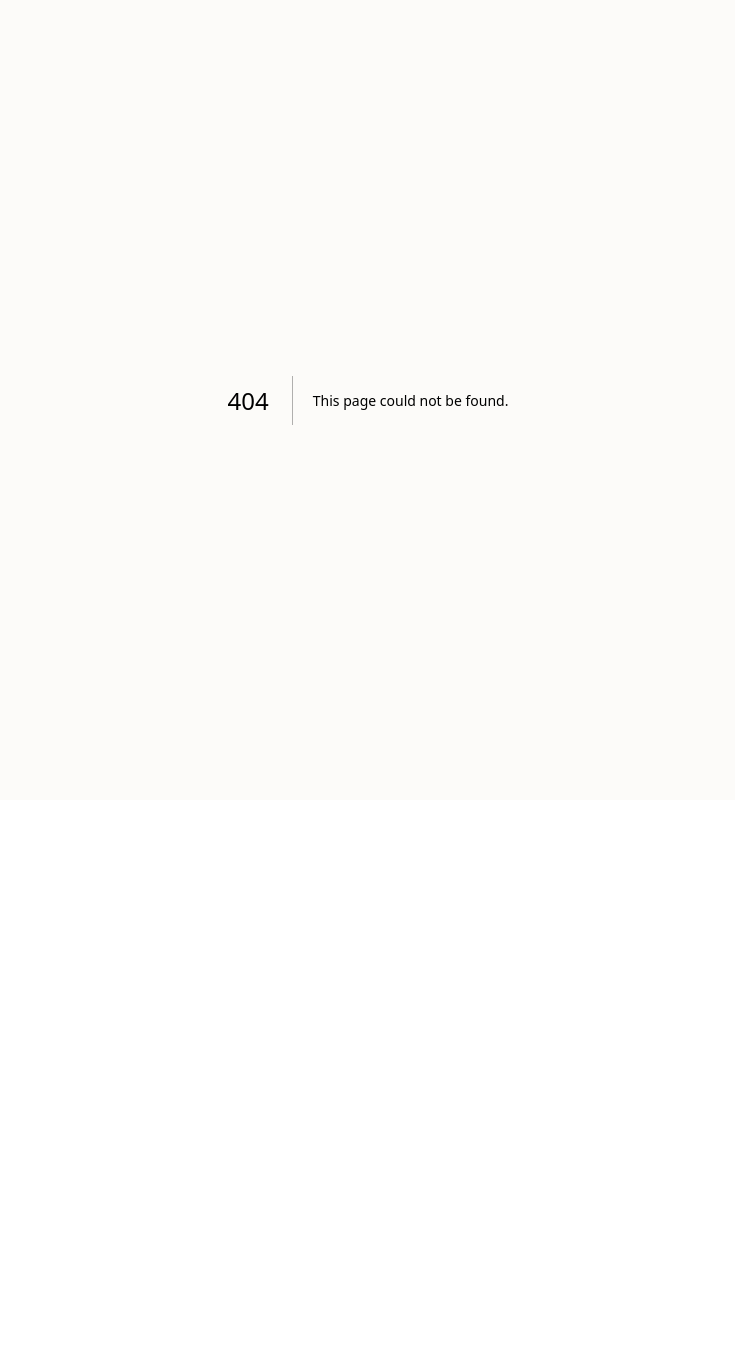
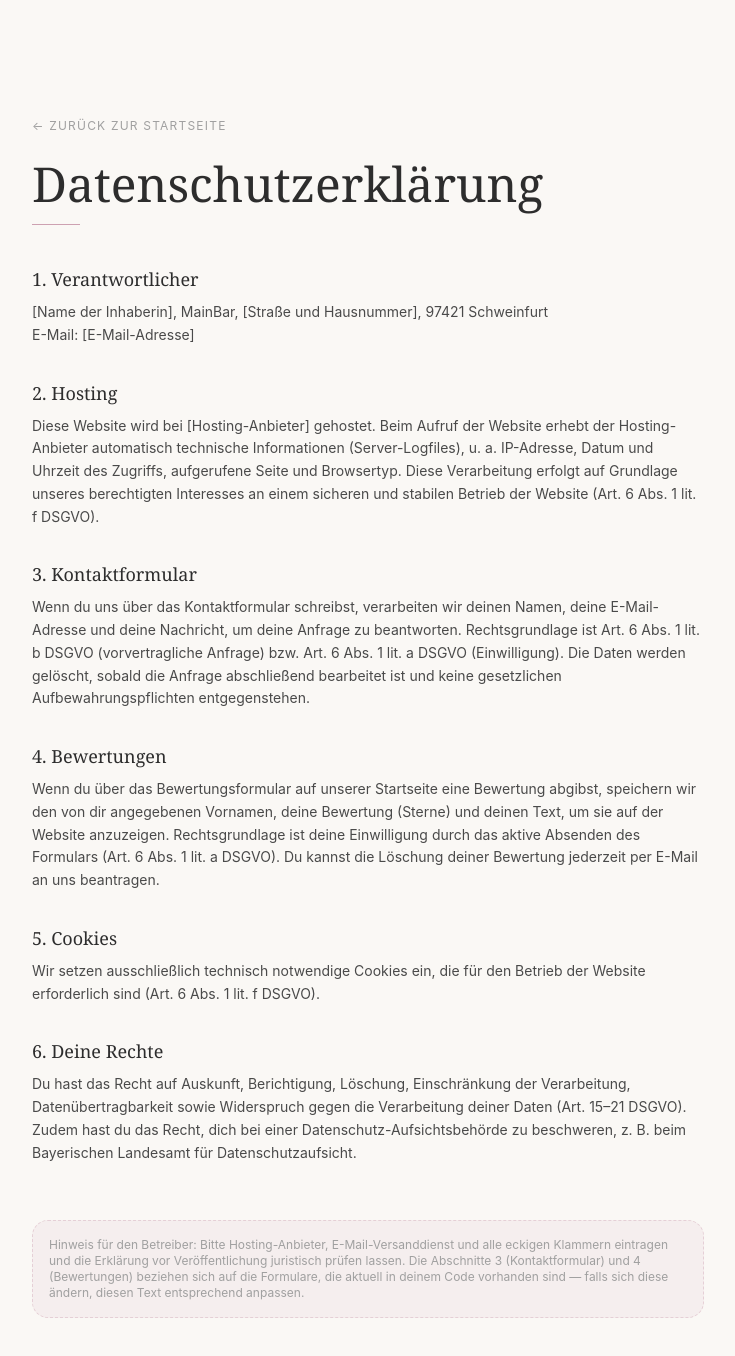
Before and after one commit to rickmaity07-maker/mainbar-website, a Next.js app: page /datenschutz in a window 1280 px wide. Before the commit this address had no page. Shown: the top 1356 px of the page, without its empty margins (272-1007 px from the left). Before the commit the page ends 800 px from the top, so only its background shows below. Built offline with nearby package versions, Linux system fonts and the light colour scheme; a web font is replaced by a local one.

Commit message:
inpressum and datechutz page created and working

```diff
--- /dev/null
+++ b/app/datenschutz/page.tsx
@@ -0,0 +1,95 @@
+import Link from "next/link";
+
+export const metadata = { title: "Datenschutzerklärung | MainBar" };
+
+export default function DatenschutzPage() {
+  return (
+    <main className="min-h-screen w-full bg-[#faf8f5] px-6 py-20 md:py-28">
+      <div className="max-w-2xl mx-auto">
+        <Link
+          href="/"
+          className="text-[#a0a0a0] hover:text-[#cda1b1] uppercase tracking-widest text-[10px] md:text-xs transition-colors"
+        >
+          ← Zurück zur Startseite
+        </Link>
+
+        <h1 className="font-serif text-4xl md:text-5xl text-[#2d2d2d] mt-6 mb-4">
+          Datenschutzerklärung
+        </h1>
+        <div className="w-12 h-px bg-[#cda1b1] mb-10" />
+
+        <div className="space-y-8 text-sm text-[#2d2d2d] leading-relaxed">
+          <section>
+            <h2 className="font-serif text-lg text-[#2d2d2d] mb-2">1. Verantwortlicher</h2>
+            <p className="text-[#4a4a4a]">
+              [Name der Inhaberin], MainBar, [Straße und Hausnummer], 97421 Schweinfurt
+              <br />
+              E-Mail: [E-Mail-Adresse]
+            </p>
+          </section>
+
+          <section>
+            <h2 className="font-serif text-lg text-[#2d2d2d] mb-2">2. Hosting</h2>
+            <p className="text-[#4a4a4a]">
+              Diese Website wird bei [Hosting-Anbieter] gehostet. Beim Aufruf der Website erhebt
+              der Hosting-Anbieter automatisch technische Informationen (Server-Logfiles), u. a.
+              IP-Adresse, Datum und Uhrzeit des Zugriffs, aufgerufene Seite und Browsertyp. Diese
+              Verarbeitung erfolgt auf Grundlage unseres berechtigten Interesses an einem sicheren
+              und stabilen Betrieb der Website (Art. 6 Abs. 1 lit. f DSGVO).
+            </p>
+          </section>
+
+          <section>
+            <h2 className="font-serif text-lg text-[#2d2d2d] mb-2">3. Kontaktformular</h2>
+            <p className="text-[#4a4a4a]">
+              Wenn du uns über das Kontaktformular schreibst, verarbeiten wir deinen Namen, deine
+              E-Mail-Adresse und deine Nachricht, um deine Anfrage zu beantworten. Rechtsgrundlage
+              ist Art. 6 Abs. 1 lit. b DSGVO (vorvertragliche Anfrage) bzw. Art. 6 Abs. 1 lit. a
+              DSGVO (Einwilligung). Die Daten werden gelöscht, sobald die Anfrage abschließend
+              bearbeitet ist und keine gesetzlichen Aufbewahrungspflichten entgegenstehen.
+            </p>
+          </section>
+
+          <section>
+            <h2 className="font-serif text-lg text-[#2d2d2d] mb-2">4. Bewertungen</h2>
+            <p className="text-[#4a4a4a]">
+              Wenn du über das Bewertungsformular auf unserer Startseite eine Bewertung
+              abgibst, speichern wir den von dir angegebenen Vornamen, deine Bewertung
+              (Sterne) und deinen Text, um sie auf der Website anzuzeigen. Rechtsgrundlage ist
+              deine Einwilligung durch das aktive Absenden des Formulars (Art. 6 Abs. 1 lit. a
+              DSGVO). Du kannst die Löschung deiner Bewertung jederzeit per E-Mail an uns
+              beantragen.
+            </p>
+          </section>
+
+          <section>
+            <h2 className="font-serif text-lg text-[#2d2d2d] mb-2">5. Cookies</h2>
+            <p className="text-[#4a4a4a]">
+              Wir setzen ausschließlich technisch notwendige Cookies ein, die für den Betrieb der
+              Website erforderlich sind (Art. 6 Abs. 1 lit. f DSGVO).
+            </p>
+          </section>
+
+          <section>
+            <h2 className="font-serif text-lg text-[#2d2d2d] mb-2">6. Deine Rechte</h2>
+            <p className="text-[#4a4a4a]">
+              Du hast das Recht auf Auskunft, Berichtigung, Löschung, Einschränkung der
+              Verarbeitung, Datenübertragbarkeit sowie Widerspruch gegen die Verarbeitung deiner
+              Daten (Art. 15–21 DSGVO). Zudem hast du das Recht, dich bei einer
+              Datenschutz-Aufsichtsbehörde zu beschweren, z. B. beim Bayerischen Landesamt für
+              Datenschutzaufsicht.
+            </p>
+          </section>
+        </div>
+
+        <div className="mt-14 rounded-2xl border border-dashed border-[#cda1b1]/40 bg-[#cda1b1]/10 p-4 text-xs text-[#a0a0a0]">
+          Hinweis für den Betreiber: Bitte Hosting-Anbieter, E-Mail-Versanddienst und alle eckigen
+          Klammern eintragen und die Erklärung vor Veröffentlichung juristisch prüfen lassen.
+          Die Abschnitte 3 (Kontaktformular) und 4 (Bewertungen) beziehen sich auf die
+          Formulare, die aktuell in deinem Code vorhanden sind — falls sich diese ändern,
+          diesen Text entsprechend anpassen.
+        </div>
+      </div>
+    </main>
+  );
+}
--- /dev/null
+++ b/app/impressum/page.tsx
@@ -0,0 +1,83 @@
+import Link from "next/link";
+
+export const metadata = { title: "Impressum | MainBar" };
+
+export default function ImpressumPage() {
+  return (
+    <main className="min-h-screen w-full bg-[#faf8f5] px-6 py-20 md:py-28">
+      <div className="max-w-2xl mx-auto">
+        <Link
+          href="/"
+          className="text-[#a0a0a0] hover:text-[#cda1b1] uppercase tracking-widest text-[10px] md:text-xs transition-colors"
+        >
+          ← Zurück zur Startseite
+        </Link>
+
+        <h1 className="font-serif text-4xl md:text-5xl text-[#2d2d2d] mt-6 mb-4">Impressum</h1>
+        <div className="w-12 h-px bg-[#cda1b1] mb-10" />
+
+        <div className="space-y-8 text-sm text-[#2d2d2d] leading-relaxed">
+          <section>
+            <h2 className="font-serif text-lg text-[#2d2d2d] mb-2">Angaben gemäß § 5 DDG</h2>
+            <p className="text-[#4a4a4a]">
+              [Vollständiger Name der Inhaberin / Firma]
+              <br />
+              MainBar
+              <br />
+              [Straße und Hausnummer]
+              <br />
+              97421 Schweinfurt
+            </p>
+          </section>
+
+          <section>
+            <h2 className="font-serif text-lg text-[#2d2d2d] mb-2">Kontakt</h2>
+            <p className="text-[#4a4a4a]">
+              Telefon: [Telefonnummer]
+              <br />
+              E-Mail: [E-Mail-Adresse]
+            </p>
+          </section>
+
+          <section>
+            <h2 className="font-serif text-lg text-[#2d2d2d] mb-2">Umsatzsteuer-ID</h2>
+            <p className="text-[#4a4a4a]">
+              Umsatzsteuer-Identifikationsnummer gemäß § 27a UStG: [USt-IdNr., falls vorhanden]
+            </p>
+          </section>
+
+          <section>
+            <h2 className="font-serif text-lg text-[#2d2d2d] mb-2">
+              Verantwortlich für den Inhalt nach § 18 Abs. 2 MStV
+            </h2>
+            <p className="text-[#4a4a4a]">[Name, Anschrift wie oben]</p>
+          </section>
+
+          <section>
+            <h2 className="font-serif text-lg text-[#2d2d2d] mb-2">EU-Streitschlichtung</h2>
+            <p className="text-[#4a4a4a]">
+              Die Europäische Kommission stellt eine Plattform zur Online-Streitbeilegung (OS)
+              bereit:{" "}
+              <a
+                href="https://ec.europa.eu/consumers/odr/"
+                target="_blank"
+                rel="noopener noreferrer"
+                className="text-[#cda1b1] underline"
+              >
+                ec.europa.eu/consumers/odr
+              </a>
+              . Unsere E-Mail-Adresse finden Sie oben. Wir sind nicht bereit oder verpflichtet, an
+              Streitbeilegungsverfahren vor einer Verbraucherschlichtungsstelle teilzunehmen.
+            </p>
+          </section>
+        </div>
+
+        <div className="mt-14 rounded-2xl border border-dashed border-[#cda1b1]/40 bg-[#cda1b1]/10 p-4 text-xs text-[#a0a0a0]">
+          Hinweis für den Betreiber: Diese Seite ist eine Vorlage. Bitte alle eckigen Klammern mit
+          den echten Angaben ausfüllen und vor Veröffentlichung anwaltlich prüfen lassen — z. B.
+          über e-recht24.de oder einen Fachanwalt für IT-Recht.
+        </div>
+      </div>
+    </main>
+  );
+}
```
Also changed, not shown: 1 other file (tests, documents, lock files or other folders).
